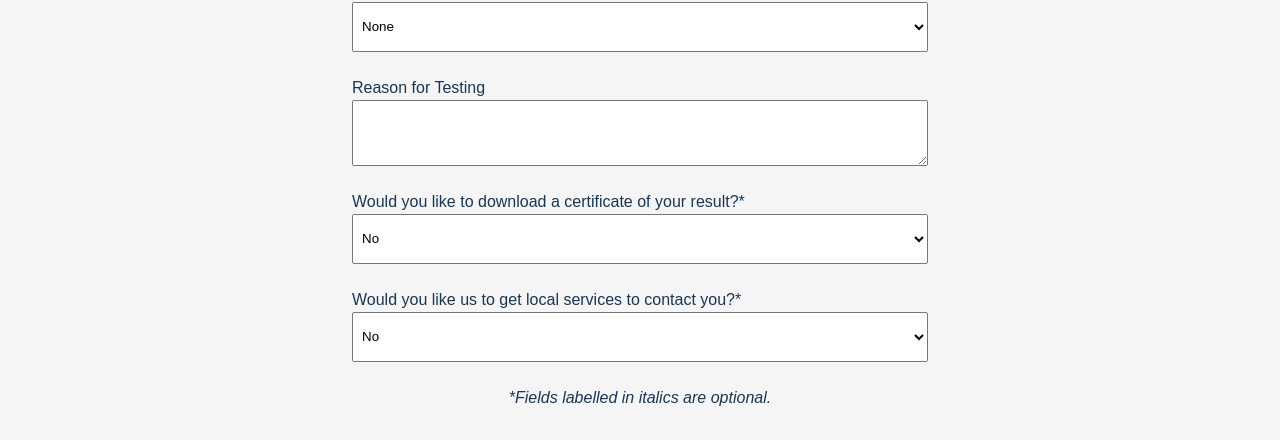
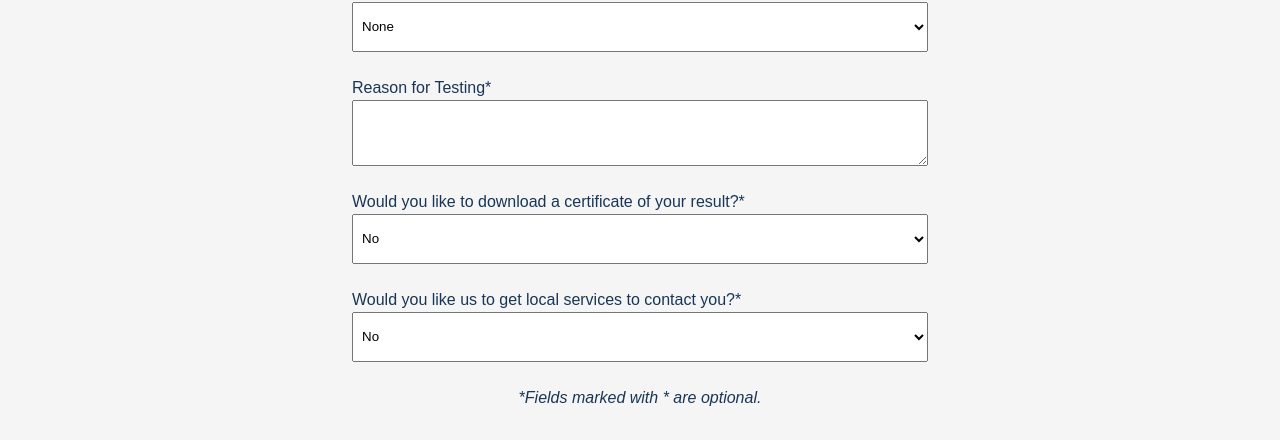
Before and after one commit to MaestroAshmin/Technology-Innovation-Project-fork, a React (Create React App) app in the folder front-end/: page /test in a window 1280 px wide. Shown: the part 325-765 px from the top of the page. Built offline with nearby package versions, Linux system fonts and the light colour scheme; sample sign-in values are in the browser's storage.

Commit message:
adjusts optional encoding to fit new css

```diff
--- a/front-end/src/Components/LogTestComp.jsx
+++ b/front-end/src/Components/LogTestComp.jsx
@@ -147,7 +147,7 @@ function LogTest() {
               </select>
             </div>
             <div className="form-group">
-              <label htmlFor="reasonForTest">Reason for Testing</label>
+              <label htmlFor="reasonForTest">Reason for Testing*</label>
               <textarea
                 id="reasonForTest"
                 name="reasonForTest"
@@ -183,7 +183,7 @@ function LogTest() {
                 <option value="no">No</option>
               </select>
             </div>
-            <p>*Fields labelled in italics are optional.</p>
+            <p>*Fields marked with * are optional.</p>
             <div className="form-button-group">
               <button type="submit" className="login-button">
                 Submit
--- a/front-end/src/Components/RegDemoInfo.jsx
+++ b/front-end/src/Components/RegDemoInfo.jsx
@@ -77,7 +77,7 @@ function RegDemoInfo({ formData, handleInputChange, handleSubmit, prevStep, next
             className="form-input"
           />
         </div>
-        <p>*Fields labelled in italics are optional.</p>
+        <p>*Fields marked with * are optional.</p>
         <div>
         <button type="button" onClick={prevStep} className="login-button">
             Back
```
Also changed, not shown: 1 other file (tests, documents, lock files or other folders).
